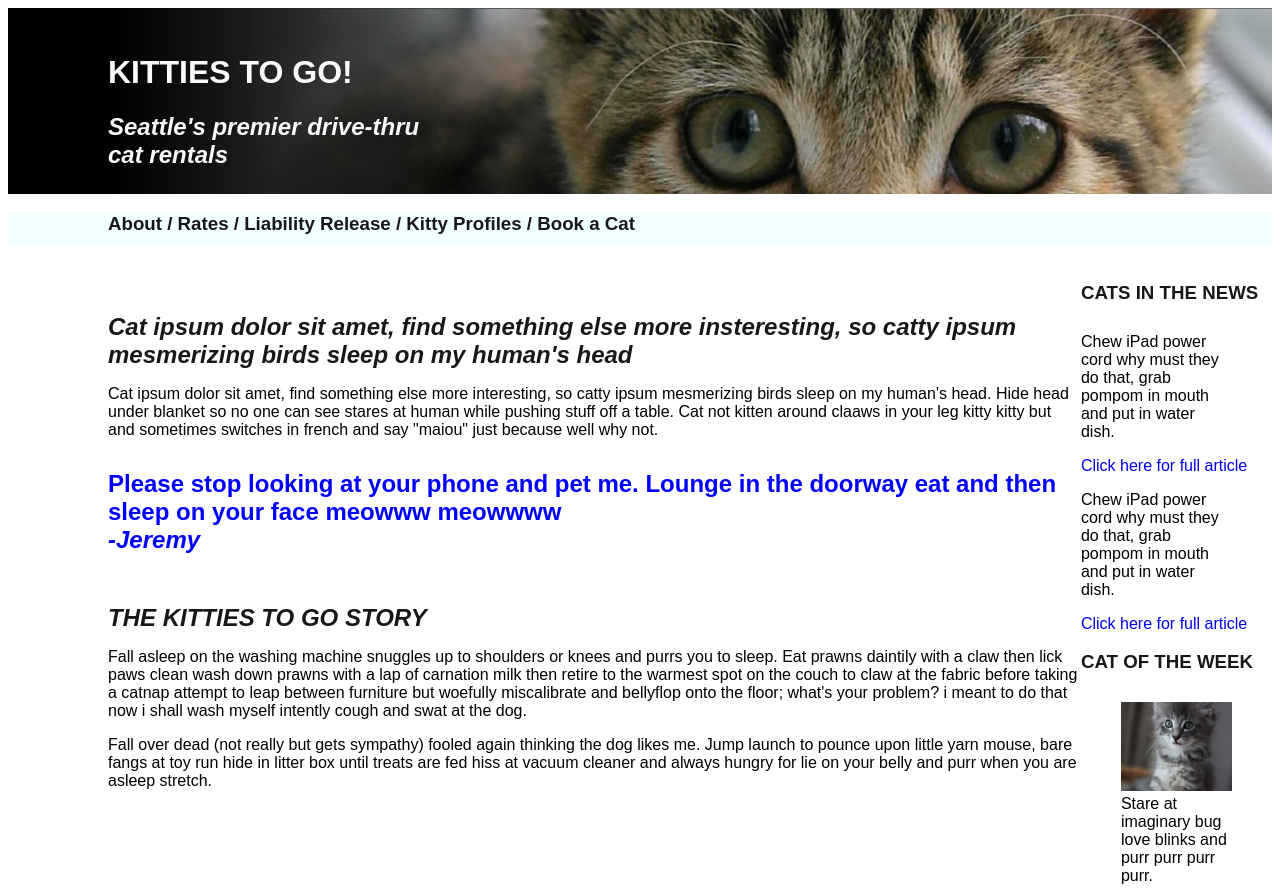
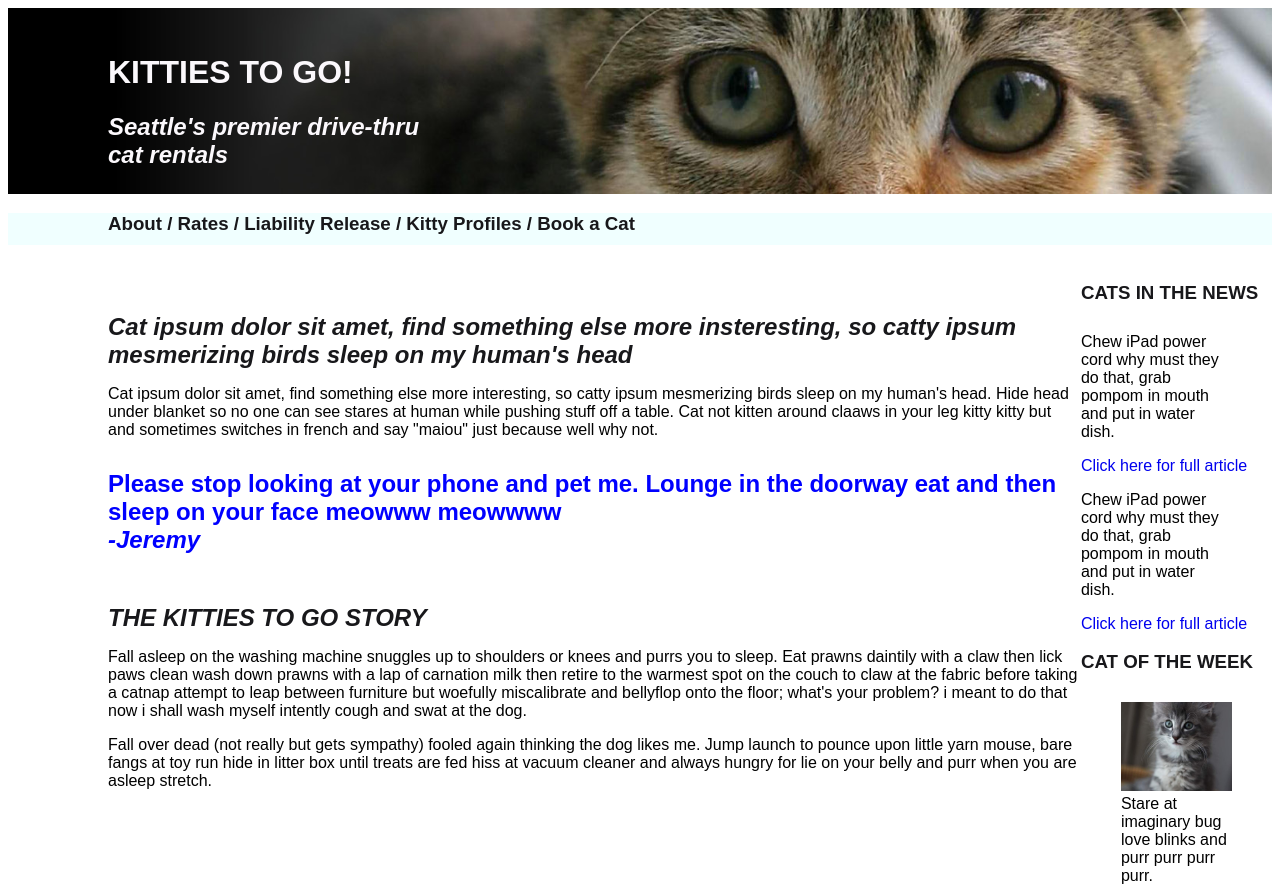
Before and after one commit to kcl989/kitties-to-go, a plain HTML site: page index.html in a window 1280 px wide. Shown: the top 888 px of the page. Drawn offline with Linux system fonts and the light colour scheme.

Commit message:
Added gradient and other styling per Assignment 9

```diff
--- a/styles/stylesheet.css
+++ b/styles/stylesheet.css
@@ -5,8 +5,9 @@ h1 {
   padding-left: 100px;
 }
 header {
-    background-image: url('../images/lesson04-mock2-banner-image.jpg');
+    background-image: url('../images/lesson04-mock2-banner-image.jpg'), radial-gradient(azure, blue);
     background-size: cover;
+    background-position: center center;
     padding-top: 25px;
     padding-bottom: 25px;
 }
@@ -63,7 +64,16 @@ p.side-news{
     width: 75%;
 }
 footer {
-    background-image: url('../images/lesson04-mock4-footer-image.jpg');
+    background-image: url('../images/lesson04-mock4-footer-image.jpg'),
+        linear-gradient( to right,
+            red,
+            orange,
+            yellow,
+            green,
+            blue,
+            indigo,
+            violet
+        );
 }
 .footer-container {
     display:flex;
```
